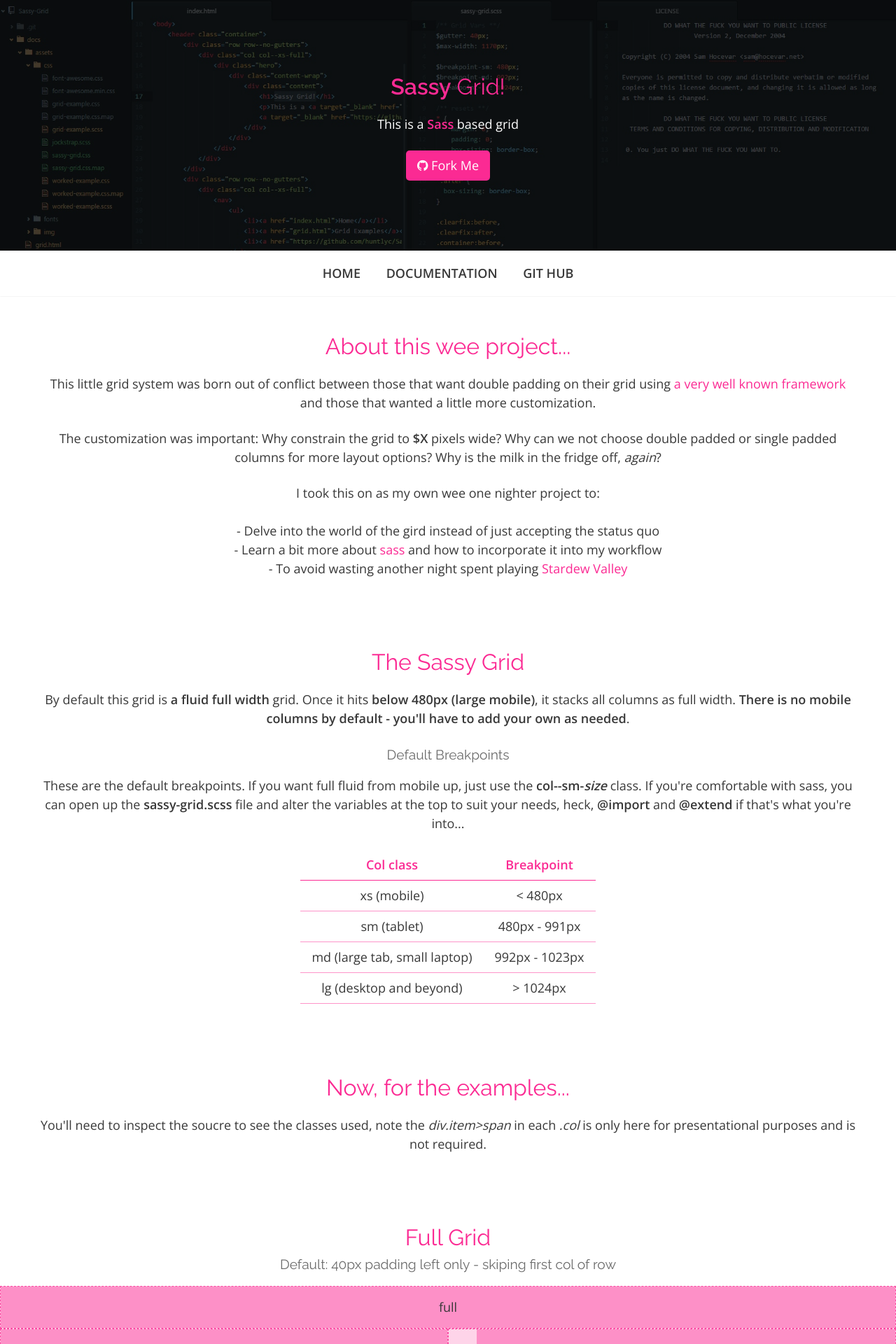
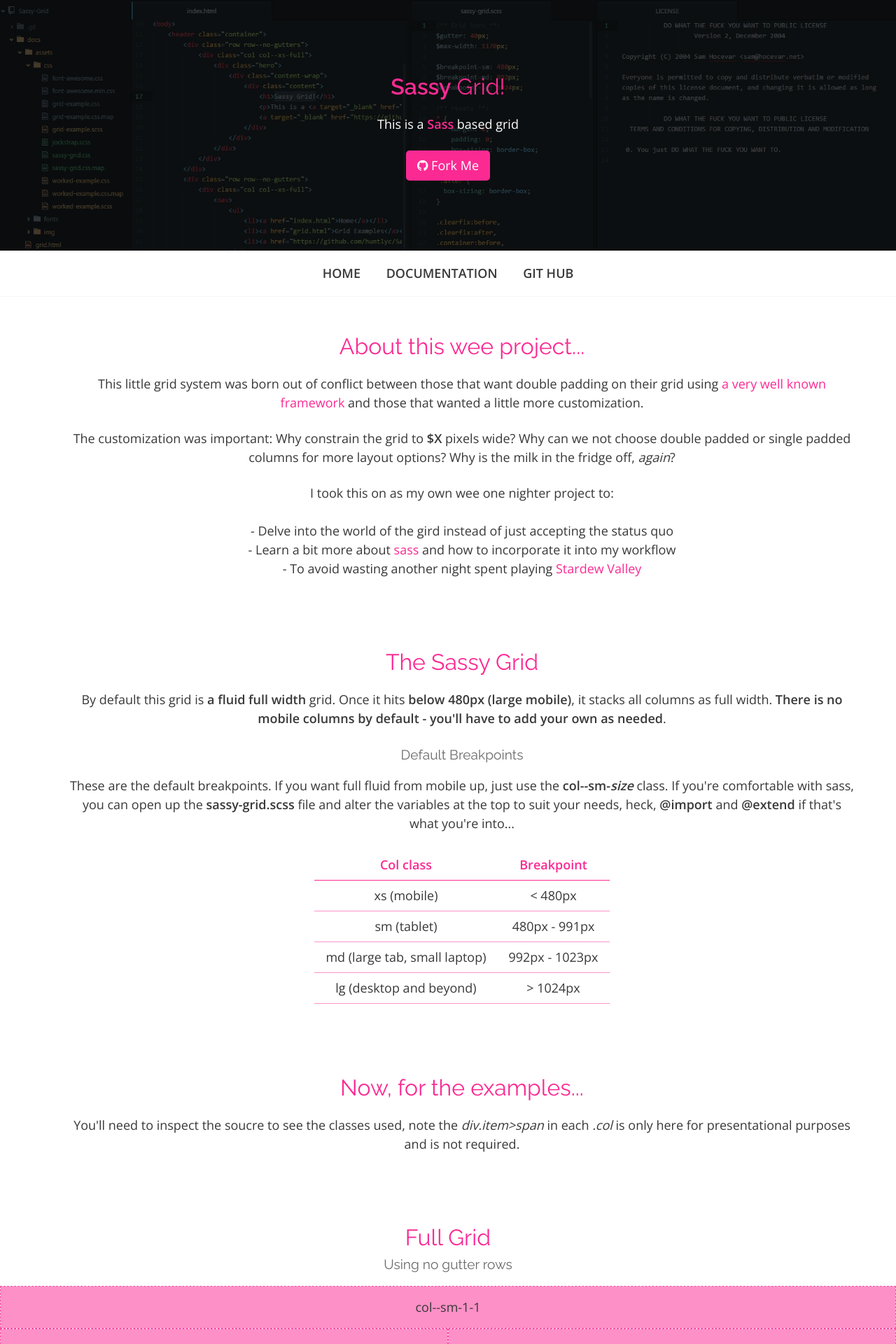
Before and after one commit to huntlyc/Sassy-Grid, a Jekyll site: the page built from docs/index.html, in a window 1280 px wide. Shown: the top 1920 px of the page at 70% size. Built offline with Jekyll 4.4.1, drawn with Linux system fonts in a browser that asks for light colours; some of the changed text lies outside the part shown.

Commit message:
Updated examples with new system

```diff
--- a/_includes/header.html
+++ b/_includes/header.html
@@ -1,6 +1,6 @@
 <header class="container">
     <div class="row row--no-gutters">
-        <div class="col col--xs-full">
+        <div class="col col--xs-1-1">
             <div class="hero">
                 <div class="content-wrap">
                     <div class="content">
@@ -13,7 +13,7 @@
         </div>
     </div>
     <div class="row row--no-gutters">
-        <div class="col col--xs-full">
+        <div class="col col--xs-1-1">
             <nav>
                 <ul>
                     <li><a href="{{ "/" | prepend: site.baseurl }}">Home</a></li>
--- a/_sass/sassy-grid.scss
+++ b/_sass/sassy-grid.scss
@@ -1,19 +1,34 @@
-/** Grid Vars **/
-$gutter: 40px;
-$max-width: 1170px;
+// Grid Vars
+$gutter: 40px !default;
+$max-width: 1170px !default;
 
-$breakpoint-sm: 480px;
-$breakpoint-md: 992px;
-$breakpoint-lg: 1024px;
+$breakpoints: (
+    sm: 480px,
+    md: 768px,
+    lg: 980px,
+    xl: 1024px,
+) !default;
 
-/** resets **/
-* {
+//Internal
+$minMaxWidth: min-width;
+
+
+
+// resets
+.container,
+.row,
+.col {
 	margin: 0;
 	padding: 0;
   	box-sizing: border-box;
 }
-*:before,
-*:after {
+
+.container:before,
+.container:after,
+.row:before,
+.row:after,
+.col:before,
+.col:after {
   box-sizing: border-box;
 }
 
@@ -42,193 +57,95 @@
 
 .col,
 .row{
+    display: block;
 	width: 100%;
 }
 
-
-.row > .col--xs-half,
-.row > .col--xs-third,
-.row > .col--xs-quarter{
-	float: left;
-	padding-left: 0;
+.col{
+    float: left;
+    padding-right: $gutter;
 }
 
-.row > .col--xs-full{
-	width: 100%;
+.row{
+    padding: 0 0 0 $gutter;
 }
 
-.row > .col--xs-half{
-	width: 1/2 * 100%;
+.row.row--double-padded,
+.row.row--no-gutters{
+    padding: 0;
 }
 
-.row > .col--xs-third{
-	width: 1/3 * 100%;
+.row.row--no-gutters .col{
+    padding-right: 0
 }
 
-.row > .col--xs-quarter{
-	width: 1/4 * 100%;
+
+.row > .col{
+    padding-right: $gutter;
+    padding-left: 0;
 }
 
-@media (max-width: $breakpoint-sm){
-    .row > .col,
-    .row > .col--xs-half,
-    .row > .col--xs-third,
-    .row > .col--xs-quarter{
-        float: none;
-        padding-left: 0;
-        padding-right: 0;
+//If double padded, padd left and right by half gutter val
+.row--double-padded > .col{
+    padding-left: $gutter / 2;
+    padding-right: $gutter / 2;
+}
+
+//If double padded, padd left and right by half gutter val
+.row--no-gutters > .col{
+    padding-left: 0;
+    padding-right: 0;
+}
+
+//Do XS first
+@for $denominator from 1 through 8{
+    @for $numerator from 1 through $denominator{
+        .col--xs-#{$numerator}-#{$denominator}{
+            @if $numerator == $denominator{
+                width: 100%;
+            } @else {
+                width: $numerator / $denominator * 100%;
+            }
+        }
     }
 }
 
-@media (min-width: $breakpoint-sm){
-	.row > .col--sm-half,
-	.row > .col--sm-third,
-	.row > .col--sm-quarter{
-		float: left;
-		padding-left: $gutter;
-		padding-right: 0;
-	}
-
-    .row > .col--sm-half:first-child,
-    .row > .col--sm-third:first-child,
-    .row > .col--sm-quarter:first-child{
-        padding-left: 0
+@media (max-width: 480px){
+    .hidden-xs{
+        display: none
     }
-
-    .row--double-padded > .col--sm-full,
-	.row--double-padded > .col--sm-half,
-	.row--double-padded > .col--sm-third,
-	.row--double-padded > .col--sm-quarter{
-		padding-left: $gutter / 2;
-		padding-right: $gutter / 2
-	}
-
-    .row--double-padded > .col--sm-full:first-child,
-    .row--double-padded > .col--sm-half:first-child,
-    .row--double-padded > .col--sm-third:first-child,
-    .row--double-padded > .col--sm-quarter:first-child{
-        padding-left: $gutter / 2;
-    }
-
-	.row > .col--sm-full{
-		width: 100%;
-	}
-
-	.row > .col--sm-half{
-		width: 1/2 * 100%;
-	}
-
-	.row > .col--sm-third{
-		width: 1/3 * 100%;
-	}
-
-	.row > .col--sm-quarter{
-		width: 1/4 * 100%;
-	}
-}
-
-@media (min-width: $breakpoint-md){
-	.row > .col--md-half,
-	.row > .col--md-third,
-	.row > .col--md-quarter{
-		float: left;
-		padding-left: $gutter;
-		padding-right: 0;
-	}
-
-    .row > .col--md-half:first-child,
-    .row > .col--md-third:first-child,
-    .row > .col--md-quarter:first-child{
-        padding-left: 0
-    }
-
-    .row--double-padded > .col--md-full,
-	.row--double-padded > .col--md-half,
-	.row--double-padded > .col--md-third,
-	.row--double-padded > .col--md-quarter{
-		padding-left: $gutter / 2;
-		padding-right: $gutter / 2
-	}
-
-    .row--double-padded > .col--md-full:first-child,
-    .row--double-padded > .col--md-half:first-child,
-    .row--double-padded > .col--md-third:first-child,
-    .row--double-padded > .col--md-quarter:first-child{
-        padding-left: $gutter / 2;
-    }
-
-	.row > .col--md-full{
-		width: 100%;
-	}
-
-	.row > .col--md-half{
-		width: 1/2 * 100%;
-	}
-
-	.row > .col--md-third{
-		width: 1/3 * 100%;
-	}
-
-	.row > .col--md-quarter{
-		width: 1/4 * 100%;
-	}
 }
 
 
-@media (min-width: $breakpoint-lg){
-	.row > .col--lg-half,
-	.row > .col--lg-third,
-	.row > .col--lg-quarter{
-		float: left;
-		padding-left: $gutter;
-		padding-right: 0;
-	}
+//Loop through breakpoints
+@each $screensize, $cuttoff in $breakpoints{
+    @media (min-width: $cuttoff){
+        @for $denominator from 1 through 8{
+            @for $numerator from 1 through $denominator{
+            	.col--#{$screensize}-#{$numerator}-#{$denominator}{
+            		@if $numerator == $denominator{
+                        width: 100%;
+                    } @else {
+                        width: $numerator / $denominator * 100%;
+                    }
+            	}
+            }
+        }
 
-    .row > .col--lg-half:first-child,
-    .row > .col--lg-third:first-child,
-    .row > .col--lg-quarter:first-child{
-        padding-left: 0
+        .hidden-#{$screensize}{
+            display: none;
+        }
+
+        .visible-xs,
+        .visible-sm,
+        .visible-md,
+        .visible-lg,
+        .visible-xl{
+            display: none !important;
+        }
+
+        .visible-#{$screensize}{
+            display: block !important;
+        }
     }
-
-    .row--double-padded > .col--lg-full,
-	.row--double-padded > .col--lg-half,
-	.row--double-padded > .col--lg-third,
-	.row--double-padded > .col--lg-quarter{
-		padding-left: $gutter / 2;
-		padding-right: $gutter / 2
-	}
-
-    .row--double-padded > .col--lg-full:first-child,
-    .row--double-padded > .col--lg-half:first-child,
-    .row--double-padded > .col--lg-third:first-child,
-    .row--double-padded > .col--lg-quarter:first-child{
-        padding-left: $gutter / 2;
-    }
-
-	.row > .col--lg-full{
-		width: 100%;
-	}
-
-	.row > .col--lg-half{
-		width: 1/2 * 100%;
-	}
-
-	.row > .col--lg-third{
-		width: 1/3 * 100%;
-	}
-
-	.row > .col--lg-quarter{
-		width: 1/4 * 100%;
-	}
 }
-
-.row--no-gutters > .col{
-	padding-left: 0;
-	padding-right: 0;
-}
-
-.row > .col--center-me-plz{
-	float: none;
-	padding-left: 0;
-	margin: 0 auto;
-}
--- a/docs/index.html
+++ b/docs/index.html
@@ -5,7 +5,7 @@
     <section class="a-wee-story">
         <div class="container container--max-width">
             <div class="row">
-                <div class="col--sm-full">
+                <div class="col--sm-1-1">
                     <h1>About this wee project...</h1>
                     <p>
                         This little grid system was born out of conflict between those that want double padding on their grid using <a target="_blank" href="https://getboostrap.com">a very well known framework</a> and those that wanted a little more customization.
@@ -26,7 +26,7 @@
     <section class="grid-intro">
         <div class="container container--max-width">
             <div class="row">
-                <div class="col--sm-full">
+                <div class="col--sm-1-1">
                     <h1>The Sassy Grid</h1>
                     <p>
                         By default this grid is <strong>a fluid full width</strong> grid.  Once it hits <strong>below 480px (large mobile)</strong>, it stacks all columns as full width.  <strong>There is no mobile columns by default - you'll have to add your own as needed</strong>.
@@ -73,7 +73,7 @@
     <section class="a-wee-story">
         <div class="container container--max-width">
             <div class="row">
-                <div class="col--sm-full">
+                <div class="col--sm-1-1">
                     <h1>Now, for the examples...</h1>
                     <p>
                         You'll need to inspect the soucre to see the classes used, note the <em>div.item>span</em> in each <em>.col</em> is only here for presentational purposes and is not required.
@@ -85,48 +85,71 @@
 </article>
 <section class="grid-examples">
     <h1>Full Grid</h1>
-    <h2>Default: 40px padding left only - skiping first col of row</h2>
+    <h2>Using no gutter rows</h2>
+    <div class="container">
+        <div class="row row--no-gutters">
+            <div class="col col--sm-1-1"><div class="item"><span>col--sm-1-1</span></div></div>
+        </div>
+        <div class="row row--no-gutters">
+            <div class="col col--sm-1-2"><div class="item"><span>col--sm-1-2</span></div></div>
+            <div class="col col--sm-1-2"><div class="item"><span>col--sm-1-2</span></div></div>
+        </div>
+        <div class="row row--no-gutters">
+            <div class="col col--sm-1-3"><div class="item"><span>col--sm-1-3</span></div></div>
+            <div class="col col--sm-1-3"><div class="item"><span>col--sm-1-3</span></div></div>
+            <div class="col col--sm-1-3"><div class="item"><span>col--sm-1-3</span></div></div>
+        </div>
+        <div class="row row--no-gutters">
+            <div class="col col--sm-1-4"><div class="item"><span>col--sm-1-4</span></div></div>
+            <div class="col col--sm-1-4"><div class="item"><span>col--sm-1-4</span></div></div>
+            <div class="col col--sm-1-4"><div class="item"><span>col--sm-1-4</span></div></div>
+            <div class="col col--sm-1-4"><div class="item"><span>col--sm-1-4</span></div></div>
+        </div>
+    </div>
+
+    <h1>Full Grid</h1>
+    <h2>Default: Because of default row gutter, essentially a double padded grid</h2>
     <div class="container">
         <div class="row">
-            <div class="col col--sm-full"><div class="item"><span>full</span></div></div>
+            <div class="col col--sm-1-1"><div class="item"><span>col--sm-1-1</span></div></div>
         </div>
         <div class="row">
-            <div class="col col--sm-half"><div class="item"><span>half</span></div></div>
-            <div class="col col--sm-half"><div class="item"><span>half</span></div></div>
+            <div class="col col--sm-1-2"><div class="item"><span>col--sm-1-2</span></div></div>
+            <div class="col col--sm-1-2"><div class="item"><span>col--sm-1-2</span></div></div>
         </div>
         <div class="row">
-            <div class="col col--sm-third"><div class="item"><span>third</span></div></div>
-            <div class="col col--sm-third"><div class="item"><span>third</span></div></div>
-            <div class="col col--sm-third"><div class="item"><span>third</span></div></div>
+            <div class="col col--sm-1-3"><div class="item"><span>col--sm-1-3</span></div></div>
+            <div class="col col--sm-1-3"><div class="item"><span>col--sm-1-3</span></div></div>
+            <div class="col col--sm-1-3"><div class="item"><span>col--sm-1-3</span></div></div>
         </div>
         <div class="row">
-            <div class="col col--sm-quarter"><div class="item"><span>quarter</span></div></div>
-            <div class="col col--sm-quarter"><div class="item"><span>quarter</span></div></div>
-            <div class="col col--sm-quarter"><div class="item"><span>quarter</span></div></div>
-            <div class="col col--sm-quarter"><div class="item"><span>quarter</span></div></div>
+            <div class="col col--sm-1-4"><div class="item"><span>col--sm-1-4</span></div></div>
+            <div class="col col--sm-1-4"><div class="item"><span>col--sm-1-4</span></div></div>
+            <div class="col col--sm-1-4"><div class="item"><span>col--sm-1-4</span></div></div>
+            <div class="col col--sm-1-4"><div class="item"><span>col--sm-1-4</span></div></div>
         </div>
     </div>
 
     <h1>Max Width Grid</h1>
-    <h2>Default: 1170px</h2>
+    <h2>Default: 1170px using no gutter rows</h2>
     <div class="container container--max-width">
-        <div class="row">
-            <div class="col col--sm-full"><div class="item"><span>full</span></div></div>
+        <div class="row row--no-gutters">
+            <div class="col col--sm-1-1"><div class="item"><span>col--sm-1-1</span></div></div>
         </div>
-        <div class="row">
-            <div class="col col--sm-half"><div class="item"><span>half</span></div></div>
-            <div class="col col--sm-half"><div class="item"><span>half</span></div></div>
+        <div class="row row--no-gutters">
+            <div class="col col--sm-1-2"><div class="item"><span>col--sm-1-2</span></div></div>
+            <div class="col col--sm-1-2"><div class="item"><span>col--sm-1-2</span></div></div>
         </div>
-        <div class="row">
-            <div class="col col--sm-third"><div class="item"><span>third</span></div></div>
-            <div class="col col--sm-third"><div class="item"><span>third</span></div></div>
-            <div class="col col--sm-third"><div class="item"><span>third</span></div></div>
+        <div class="row row--no-gutters">
+            <div class="col col--sm-1-3"><div class="item"><span>col--sm-1-3</span></div></div>
+            <div class="col col--sm-1-3"><div class="item"><span>col--sm-1-3</span></div></div>
+            <div class="col col--sm-1-3"><div class="item"><span>col--sm-1-3</span></div></div>
         </div>
-        <div class="row">
-            <div class="col col--sm-quarter"><div class="item"><span>quarter</span></div></div>
-            <div class="col col--sm-quarter"><div class="item"><span>quarter</span></div></div>
-            <div class="col col--sm-quarter"><div class="item"><span>quarter</span></div></div>
-            <div class="col col--sm-quarter"><div class="item"><span>quarter</span></div></div>
+        <div class="row row--no-gutters">
+            <div class="col col--sm-1-4"><div class="item"><span>col--sm-1-4</span></div></div>
+            <div class="col col--sm-1-4"><div class="item"><span>col--sm-1-4</span></div></div>
+            <div class="col col--sm-1-4"><div class="item"><span>col--sm-1-4</span></div></div>
+            <div class="col col--sm-1-4"><div class="item"><span>col--sm-1-4</span></div></div>
         </div>
     </div>
 
@@ -134,78 +157,78 @@
     <h2>Default: 1170px wide with 20px gutter each side</h2>
     <div class="container container--max-width">
         <div class="row row--double-padded">
-            <div class="col col--sm-full"><div class="item"><span>full</span></div></div>
+            <div class="col col--sm-1-1"><div class="item"><span>col--sm-1-1</span></div></div>
         </div>
         <div class="row row--double-padded">
-            <div class="col col--sm-half"><div class="item"><span>half</span></div></div>
-            <div class="col col--sm-half"><div class="item"><span>half</span></div></div>
+            <div class="col col--sm-1-2"><div class="item"><span>col--sm-1-2</span></div></div>
+            <div class="col col--sm-1-2"><div class="item"><span>col--sm-1-2</span></div></div>
         </div>
         <div class="row row--double-padded">
-            <div class="col col--sm-third"><div class="item"><span>third</span></div></div>
-            <div class="col col--sm-third"><div class="item"><span>third</span></div></div>
-            <div class="col col--sm-third"><div class="item"><span>third</span></div></div>
+            <div class="col col--sm-1-3"><div class="item"><span>col--sm-1-3</span></div></div>
+            <div class="col col--sm-1-3"><div class="item"><span>col--sm-1-3</span></div></div>
+            <div class="col col--sm-1-3"><div class="item"><span>col--sm-1-3</span></div></div>
         </div>
         <div class="row row--double-padded">
-            <div class="col col--sm-quarter"><div class="item"><span>quarter</span></div></div>
-            <div class="col col--sm-quarter"><div class="item"><span>quarter</span></div></div>
-            <div class="col col--sm-quarter"><div class="item"><span>quarter</span></div></div>
-            <div class="col col--sm-quarter"><div class="item"><span>quarter</span></div></div>
+            <div class="col col--sm-1-4"><div class="item"><span>col--sm-1-4</span></div></div>
+            <div class="col col--sm-1-4"><div class="item"><span>col--sm-1-4</span></div></div>
+            <div class="col col--sm-1-4"><div class="item"><span>col--sm-1-4</span></div></div>
+            <div class="col col--sm-1-4"><div class="item"><span>col--sm-1-4</span></div></div>
         </div>
     </div>
 
     <h1>Nested Example</h1>
-    <h2>Default grid with nested doule padded and default grid</h2>
+    <h2>Default grid with nested doule padded and no-gutter row default grid</h2>
     <div class="container">
         <div class="row">
-            <div class="col col--sm-full"><div class="item"><span>full</span></div></div>
+            <div class="col col--sm-1-1"><div class="item"><span>col--sm-1-1</span></div></div>
         </div>
         <div class="row">
-            <div class="col col--sm-half">
+            <div class="col col--sm-1-2">
                 <div class="item">
-                    <span>half</span>
+                    <span>col--sm-1-2</span>
                     <div class="container">
                         <div class="row row--double-padded">
-                            <div class="col col--sm-full"><div class="item"><span>full</span></div></div>
+                            <div class="col col--sm-1-1"><div class="item"><span>col--sm-1-1</span></div></div>
                         </div>
                         <div class="row row--double-padded">
-                            <div class="col col--sm-half"><div class="item"><span>half</span></div></div>
-                            <div class="col col--sm-half"><div class="item"><span>half</span></div></div>
+                            <div class="col col--sm-1-2"><div class="item"><span>col--sm-1-2</span></div></div>
+                            <div class="col col--sm-1-2"><div class="item"><span>col--sm-1-2</span></div></div>
                         </div>
                         <div class="row row--double-padded">
-                            <div class="col col--sm-third"><div class="item"><span>third</span></div></div>
-                            <div class="col col--sm-third"><div class="item"><span>third</span></div></div>
-                            <div class="col col--sm-third"><div class="item"><span>third</span></div></div>
+                            <div class="col col--sm-1-3"><div class="item"><span>col--sm-1-3</span></div></div>
+                            <div class="col col--sm-1-3"><div class="item"><span>col--sm-1-3</span></div></div>
+                            <div class="col col--sm-1-3"><div class="item"><span>col--sm-1-3</span></div></div>
                         </div>
                         <div class="row row--double-padded">
-                            <div class="col col--sm-quarter"><div class="item"><span>quarter</span></div></div>
-                            <div class="col col--sm-quarter"><div class="item"><span>quarter</span></div></div>
-                            <div class="col col--sm-quarter"><div class="item"><span>quarter</span></div></div>
-                            <div class="col col--sm-quarter"><div class="item"><span>quarter</span></div></div>
+                            <div class="col col--sm-1-4"><div class="item"><span>col--sm-1-4</span></div></div>
+                            <div class="col col--sm-1-4"><div class="item"><span>col--sm-1-4</span></div></div>
+                            <div class="col col--sm-1-4"><div class="item"><span>col--sm-1-4</span></div></div>
+                            <div class="col col--sm-1-4"><div class="item"><span>col--sm-1-4</span></div></div>
                         </div>
                     </div>
                 </div>
             </div>
-            <div class="col col--sm-half">
+            <div class="col col--sm-1-2">
                 <div class="item">
-                    <span>half</span>
+                    <span>col--sm-1-2</span>
                     <div class="container">
-                        <div class="row">
-                            <div class="col col--sm-full"><div class="item"><span>full</span></div></div>
+                        <div class="row row--no-gutters">
+                            <div class="col col--sm-1-1"><div class="item"><span>col--sm-1-1</span></div></div>
                         </div>
-                        <div class="row">
-                            <div class="col col--sm-half"><div class="item"><span>half</span></div></div>
-                            <div class="col col--sm-half"><div class="item"><span>half</span></div></div>
+                        <div class="row row--no-gutters">
+                            <div class="col col--sm-1-2"><div class="item"><span>col--sm-1-2</span></div></div>
+                            <div class="col col--sm-1-2"><div class="item"><span>col--sm-1-2</span></div></div>
                         </div>
-                        <div class="row">
-                            <div class="col col--sm-third"><div class="item"><span>third</span></div></div>
-                            <div class="col col--sm-third"><div class="item"><span>third</span></div></div>
-                            <div class="col col--sm-third"><div class="item"><span>third</span></div></div>
+                        <div class="row row--no-gutters">
+                            <div class="col col--sm-1-3"><div class="item"><span>col--sm-1-3</span></div></div>
+                            <div class="col col--sm-1-3"><div class="item"><span>col--sm-1-3</span></div></div>
+                            <div class="col col--sm-1-3"><div class="item"><span>col--sm-1-3</span></div></div>
                         </div>
-                        <div class="row">
-                            <div class="col col--sm-quarter"><div class="item"><span>quarter</span></div></div>
-                            <div class="col col--sm-quarter"><div class="item"><span>quarter</span></div></div>
-                            <div class="col col--sm-quarter"><div class="item"><span>quarter</span></div></div>
-                            <div class="col col--sm-quarter"><div class="item"><span>quarter</span></div></div>
+                        <div class="row row--no-gutters">
+                            <div class="col col--sm-1-4"><div class="item"><span>col--sm-1-4</span></div></div>
+                            <div class="col col--sm-1-4"><div class="item"><span>col--sm-1-4</span></div></div>
+                            <div class="col col--sm-1-4"><div class="item"><span>col--sm-1-4</span></div></div>
+                            <div class="col col--sm-1-4"><div class="item"><span>col--sm-1-4</span></div></div>
                         </div>
                     </div>
                 </div>
@@ -213,15 +236,15 @@
             </div>
         </div>
         <div class="row">
-            <div class="col col--sm-third"><div class="item"><span>third</span></div></div>
-            <div class="col col--sm-third"><div class="item"><span>third</span></div></div>
-            <div class="col col--sm-third"><div class="item"><span>third</span></div></div>
+            <div class="col col--sm-1-3"><div class="item"><span>col--sm-1-3</span></div></div>
+            <div class="col col--sm-1-3"><div class="item"><span>col--sm-1-3</span></div></div>
+            <div class="col col--sm-1-3"><div class="item"><span>col--sm-1-3</span></div></div>
         </div>
         <div class="row">
-            <div class="col col--sm-quarter"><div class="item"><span>quarter</span></div></div>
-            <div class="col col--sm-quarter"><div class="item"><span>quarter</span></div></div>
-            <div class="col col--sm-quarter"><div class="item"><span>quarter</span></div></div>
-            <div class="col col--sm-quarter"><div class="item"><span>quarter</span></div></div>
+            <div class="col col--sm-1-4"><div class="item"><span>col--sm-1-4</span></div></div>
+            <div class="col col--sm-1-4"><div class="item"><span>col--sm-1-4</span></div></div>
+            <div class="col col--sm-1-4"><div class="item"><span>col--sm-1-4</span></div></div>
+            <div class="col col--sm-1-4"><div class="item"><span>col--sm-1-4</span></div></div>
         </div>
     </div>
 </section>
```
Also changed, not shown: index.html (+50 -50 lines).
